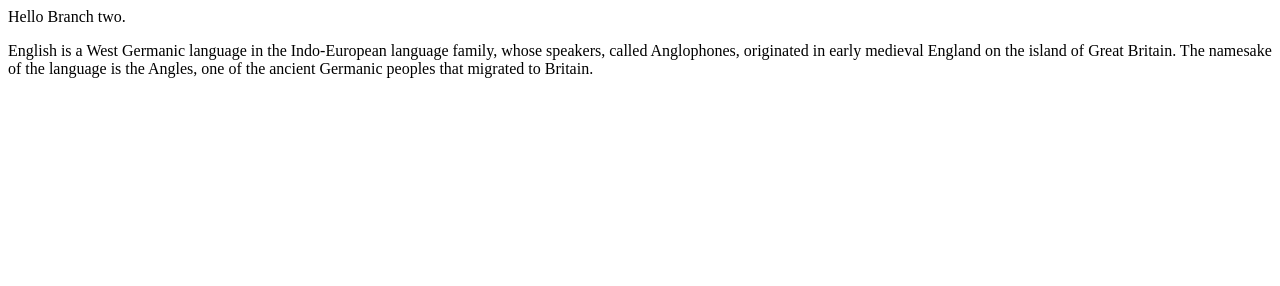
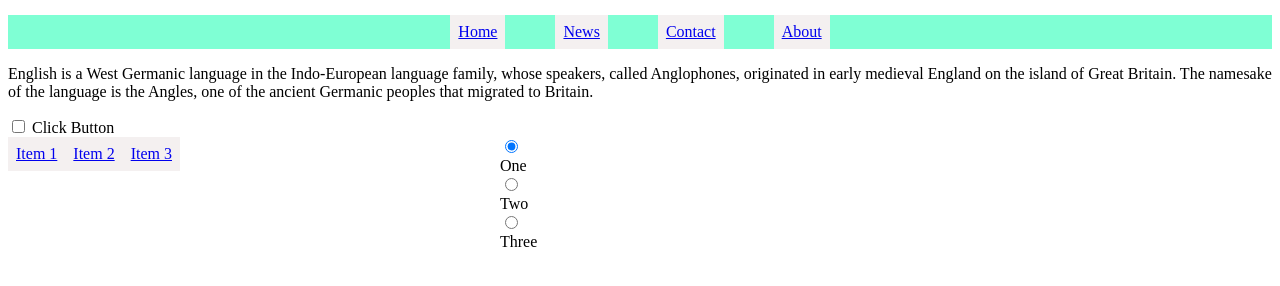
Before and after one commit to masuma011/repository-two, a plain HTML site: page index.html in a window 1280 px wide. Drawn offline with Linux system fonts and the light colour scheme.

Commit message:
dropdown button added

```diff
--- a/index.html
+++ b/index.html
@@ -1,13 +1,87 @@
 <!DOCTYPE html>
 <html lang="en">
+
 <head>
     <meta charset="UTF-8">
     <meta name="viewport" content="width=device-width, initial-scale=1.0">
     <title>Document</title>
+
+    <style>
+        ul {
+            list-style-type: none;
+            margin: 0;
+            padding: 0;
+            background-color: #dddddd;
+            display: block;
+            width: 100%;
+        }
+
+        li {
+            float: left;
+        }
+
+        a {
+            display: block;
+            padding: 8px;
+            background-color: #f4f0f0;
+        }
+
+        .nav {
+            background-color: aquamarine;
+            width: 100%;
+            height: fit-content;
+            display: flex;
+            justify-content: center;
+            gap: 50px;
+            margin-top: 15px;
+        }
+    </style>
 </head>
+
 <body>
-    Hello Branch two.
 
-    <p>English is a West Germanic language in the Indo-European language family, whose speakers, called Anglophones, originated in early medieval England on the island of Great Britain. The namesake of the language is the Angles, one of the ancient Germanic peoples that migrated to Britain.</p>
+    <div>
+        <ul class="nav">
+            <li><a href="default.asp">Home</a></li>
+            <li><a href="news.asp">News</a></li>
+            <li><a href="contact.asp">Contact</a></li>
+            <li><a href="about.asp">About</a></li>
+        </ul>
+    </div>
+
+    <div>
+        <p>English is a West Germanic language in the Indo-European language family, whose speakers, called Anglophones,
+            originated in early medieval England on the island of Great Britain. The namesake of the language is the
+            Angles,
+            one of the ancient Germanic peoples that migrated to Britain.</p>
+    </div>
+
+    <div class="btn has-drop-menu">
+        <input type="checkbox" id="button-click-1" class="drop-menu-input">
+        <label for="button-click-1" class="menu-label"></label>
+        Click Button <i class="arrow-down"></i>
+        <label class="full-screen" for="button-click-1"></label>
+        <ul class="drop-menu">
+            <li><a href="#">Item 1</a></li>
+            <li><a href="#">Item 2</a></li>
+            <li><a href="#">Item 3</a></li>
+        </ul>
+    </div>
+
+    <div class="segment" style="width: 280px; margin: 0 auto;">
+        <div class="segment__item">
+            <input type="radio" class="segment__input" name="segment-a" checked>
+            <div class="segment__button">One</div>
+        </div>
+        <div class="segment__item">
+            <input type="radio" class="segment__input" name="segment-a">
+            <div class="segment__button">Two</div>
+        </div>
+        <div class="segment__item">
+            <input type="radio" class="segment__input" name="segment-a">
+            <div class="segment__button">Three</div>
+        </div>
+    </div>
 </body>
+
 </html>
```
